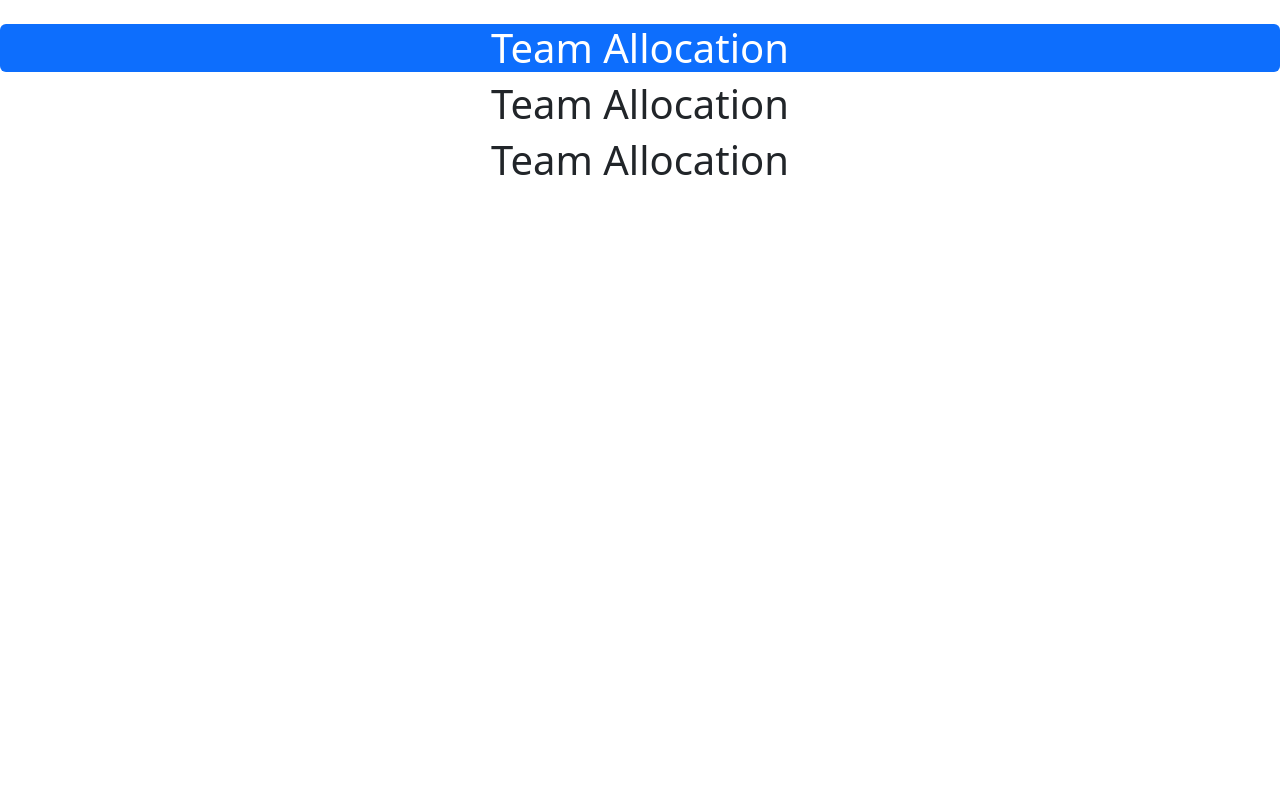
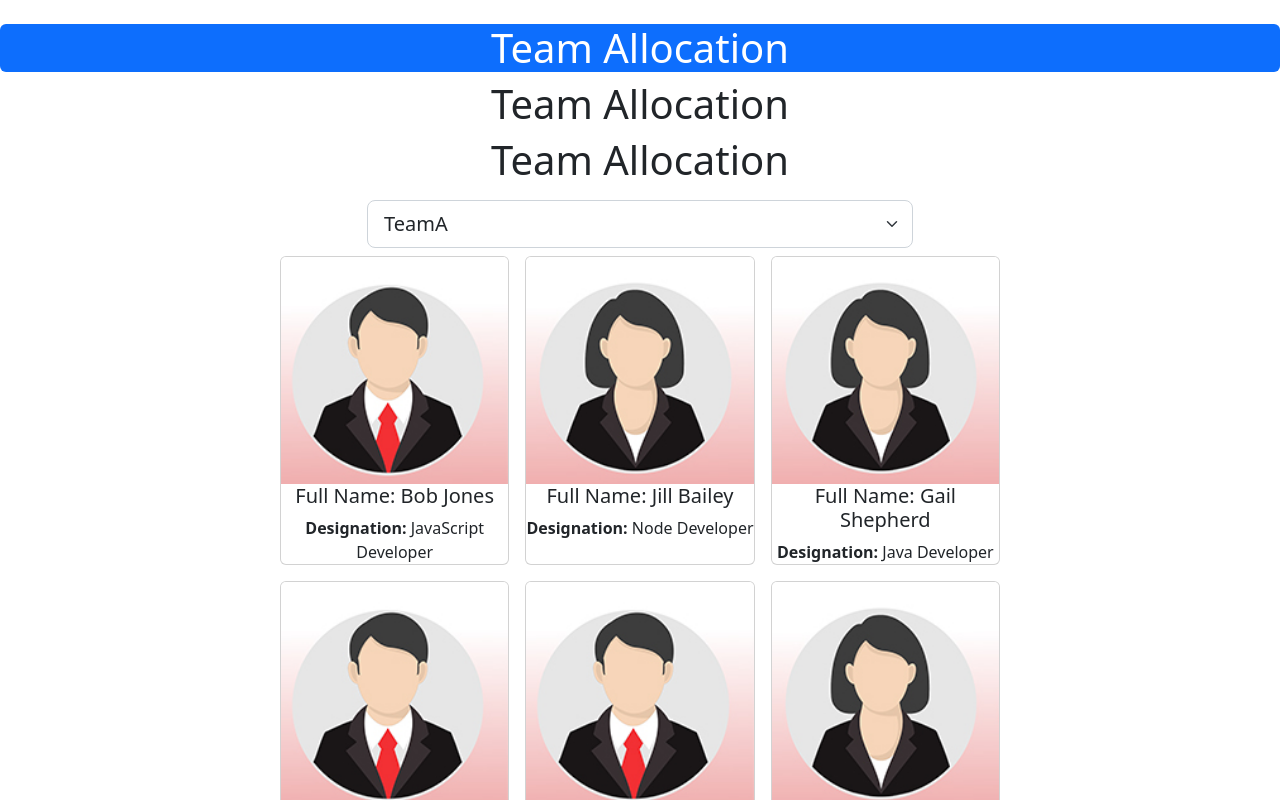
Before and after one commit to ty-donovan/TeamMemberAllocation, a React (Create React App) app in the folder team-allocation/: page / in a window 1280 px wide. Shown: the top 800 px of the page. Built offline with nearby package versions, Linux system fonts and the light colour scheme.

Commit message:
basic layout of employees

```diff
--- a/team-allocation/src/App.css
+++ b/team-allocation/src/App.css
@@ -1,3 +1,8 @@
 body {
     font-family: sans-serif;
 }
+
+.card-collection {
+    display: grid;
+    grid-template-columns: repeat(3, 1fr);
+}
--- a/team-allocation/src/App.js
+++ b/team-allocation/src/App.js
@@ -3,6 +3,7 @@
 import Header from './Header';
 import Content from './Content';
 import Footer from './Footer';
+import Employees from './Employees';
 
 function App() {
   return (
@@ -10,6 +11,7 @@
       <Header />
       <Content />
       <Footer />
+      <Employees />
     </div>
   );
 }
--- a/team-allocation/src/Employees.js
+++ b/team-allocation/src/Employees.js
@@ -1,7 +1,10 @@
 import { useState, useEffect } from 'react';
+import femaleProfile from "./images/femaleProfile.jpg";
+import maleProfile from "./images/maleProfile.jpg";
 
 
 const Employees = () => {
+    const [selectedTeam, setSelectedTeam] = useState("TeamB");
 
     const [employees, setEmployees] = useState([{
         id: 1,
@@ -89,8 +92,33 @@
       }]);
 
     return (
-        <main>
+        <main className='container'>
+            <div class='row justify-content-center mt-3 mb-3'>
+                <div class="col-6">
+                    <select className="form-select form-select-lg">
+                        <option value="TeamA">TeamA</option>
+                        <option value="TeamB">TeamB</option>
+                        <option value="TeamC">TeamC</option>
+                        <option value="TeamD">TeamD</option>
+                    </select>
+                </div>
+                <div class='col-8'>
+                    <div class="card-collection">
+                        {
+                            employees.map((employee) => (
+                                <div id={employee.id} className='card m-2' style={{ cursor: "pointer" }}>
 
+                                    {(employee.gender) === "male" ? <img src={maleProfile} className='card-img-top'/> : <img src={femaleProfile} className='card-img-top'/>}
+                                    <div>
+                                        <h5 className='card-title'>Full Name: {employee.fullName}</h5>
+                                        <p className='card-text'><b>Designation:</b> {employee.designation}</p>
+                                    </div>
+                                </div>
+                            ))
+                        }
+                    </div>
+                </div>
+            </div>
         </main>
     )
 }
```
Also changed, not shown: team-allocation/src/images/femaleProfile.jpg (added), team-allocation/src/images/maleProfile.jpg (added).
